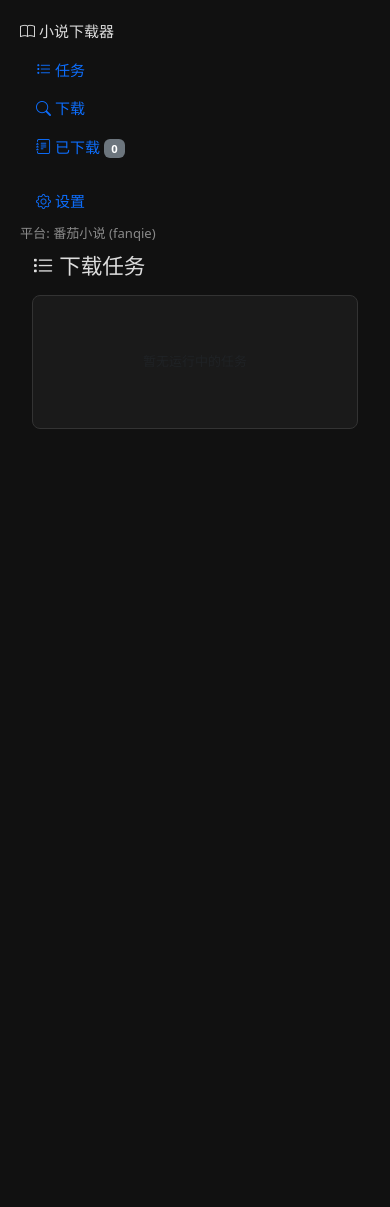
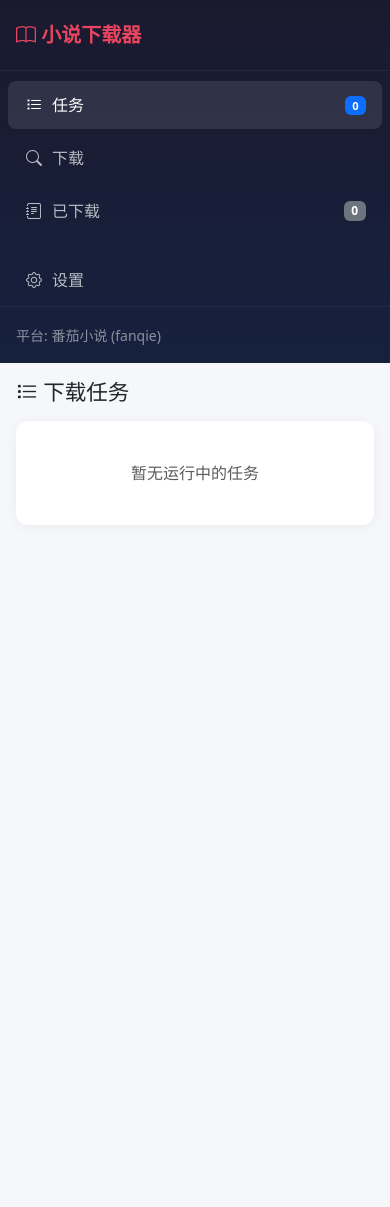
Before and after one commit to volcyano42/novel-downloader, a FastAPI app: page / in a window 390 px wide. Before the commit the page ends 429 px from the top, so only its background shows below. Run offline with FastAPI, Linux system fonts and the light colour scheme; data that the repository does not hold is empty; parts of the project's set-up code (start-up, migrations or seed data) failed here and were passed over.

Commit message:
修改: Bootstrap增强样式，侧边栏渐变/进度条/Toast

```diff
--- a/service/static/style.css
+++ b/service/static/style.css
@@ -1,163 +1,175 @@
-/* novel-downloader Web UI 全局样式 */
-:root {
-  --bg: #111;
-  --card: #1a1a1a;
-  --text: #ddd;
-  --muted: #888;
-  --accent: #4af;
-  --danger: #e55;
-  --success: #4a4;
-  --border: #333;
-  --tab-active: #222;
+/* ═══════════════════════════════════════════════════════════
+   novel-downloader Web UI — 自定义样式 (Bootstrap 增强)
+   ═══════════════════════════════════════════════════════════ */
+
+/* ── 侧边栏 ─────────────────────────────────────────────── */
+.sidebar {
+  min-height: 100vh;
+  background: linear-gradient(180deg, #1a1a2e 0%, #16213e 100%);
+  position: fixed;
+  top: 0; left: 0; bottom: 0;
+  z-index: 100;
 }
-* { margin:0; padding:0; box-sizing:border-box; }
-body {
-  font: 15px/1.5 system-ui, sans-serif;
-  background: var(--bg);
-  color: var(--text);
-  max-width: 960px;
-  margin: 0 auto;
-  padding: 20px;
+.sidebar .brand {
+  padding: 1.25rem 1rem;
+  color: #e94560;
+  font-size: 1.25rem;
+  font-weight: 700;
+  border-bottom: 1px solid rgba(255,255,255,.05);
+}
+.sidebar .nav-link {
+  color: rgba(255,255,255,.7);
+  padding: .75rem 1rem;
+  border-radius: .5rem;
+  margin: .15rem .5rem;
+  transition: all .2s;
+  background: none;
+  border: none;
+  width: calc(100% - 1rem);
+  text-align: left;
+  display: flex;
+  align-items: center;
+}
+.sidebar .nav-link:hover,
+.sidebar .nav-link.active {
+  color: #fff;
+  background: rgba(255,255,255,.1);
+}
+.sidebar .nav-link i {
+  margin-right: .5rem;
+  width: 1.25rem;
+  text-align: center;
+}
+.sidebar-footer {
+  padding: 1rem;
+  border-top: 1px solid rgba(255,255,255,.05);
+  position: absolute;
+  bottom: 0;
+  left: 0;
+  right: 0;
+}
+.task-count-badge { font-size: .7rem; }
+
+/* ── 主内容区 ───────────────────────────────────────────── */
+.main-content {
+  padding: 1.5rem 2rem;
+  margin-left: 16.66666667%;
+  min-height: 100vh;
+  background: #f5f7fa;
 }
 
-/* ── 标题 ───────────────────────────────────── */
-h1 { margin-bottom: 6px; font-size: 22px; }
-.status-bar {
-  font-size: 13px;
-  color: var(--muted);
-  margin-bottom: 16px;
-  display: flex;
-  flex-wrap: wrap;
-  gap: 12px;
+/* ── 面板切换 ───────────────────────────────────────────── */
+.panel.hidden { display: none !important; }
+
+/* ── 卡片微调 ───────────────────────────────────────────── */
+.card {
+  border: none;
+  border-radius: .75rem;
+  box-shadow: 0 2px 12px rgba(0,0,0,.05);
+  margin-bottom: 1rem;
 }
-.status-bar a { color: var(--accent); text-decoration: none; }
-
-/* ── Tab 导航 ────────────────────────────────── */
-.tabs {
-  display: flex;
-  gap: 0;
-  border-bottom: 2px solid var(--border);
-  margin-bottom: 16px;
-}
-.tab-btn {
-  background: none;
-  border: none;
-  color: var(--muted);
-  padding: 10px 20px;
-  cursor: pointer;
-  font-size: 14px;
+.card-header {
+  background: transparent;
+  border-bottom: 1px solid #eee;
   font-weight: 600;
-  border-bottom: 2px solid transparent;
-  margin-bottom: -2px;
-  transition: color .15s, border-color .15s;
-}
-.tab-btn:hover { color: var(--text); }
-.tab-btn.active {
-  color: var(--accent);
-  border-bottom-color: var(--accent);
-  background: var(--tab-active);
+  padding: 1rem 1.25rem;
 }
 
-/* ── 卡片 ────────────────────────────────────── */
-.card {
-  background: var(--card);
-  border: 1px solid var(--border);
-  border-radius: 8px;
-  padding: 16px;
-  margin-bottom: 16px;
-}
-.card h2 { font-size: 16px; margin-bottom: 10px; }
-.card h3 { font-size: 14px; margin-bottom: 8px; color: var(--muted); }
-
-/* ── 表单控件 ────────────────────────────────── */
-.row {
-  display: flex;
-  gap: 10px;
-  flex-wrap: wrap;
-  align-items: center;
-}
-input, button, select, textarea {
-  background: #222;
-  color: var(--text);
-  border: 1px solid var(--border);
-  border-radius: 6px;
-  padding: 8px 14px;
-  font: inherit;
-}
-input:focus, select:focus, textarea:focus {
-  outline: none;
-  border-color: var(--accent);
-}
-input { flex: 1; min-width: 180px; }
-button {
-  cursor: pointer;
-  background: var(--accent);
-  color: #000;
-  border: none;
-  font-weight: 600;
-  white-space: nowrap;
-}
-button:hover { opacity: .88; }
-button:disabled { opacity: .4; cursor: default; }
-.btn-success { background: var(--success); color: #000; }
-.btn-danger  { background: var(--danger); }
-.btn-muted   { background: #444; color: var(--text); }
-.btn-sm      { padding: 4px 10px; font-size: 13px; }
-
-/* ── 列表 ────────────────────────────────────── */
-.list-item {
-  padding: 12px;
-  border-bottom: 1px solid var(--border);
+/* ── 搜索 ───────────────────────────────────────────────── */
+.search-result-item {
   display: flex;
   justify-content: space-between;
   align-items: center;
-  flex-wrap: wrap;
-  gap: 8px;
+  padding: .6rem .75rem;
+  background: #f8f9fa;
+  border-radius: .5rem;
+  margin-bottom: .35rem;
 }
-.list-item:last-child { border-bottom: none; }
-.tag {
-  display: inline-block;
-  background: #333;
-  color: var(--muted);
-  padding: 2px 8px;
-  border-radius: 4px;
-  font-size: 12px;
-  margin-right: 4px;
+.search-result-item .sr-title { font-weight: 600; }
+.search-result-item .sr-meta { font-size: .85rem; color: #6c757d; margin-left: .5rem; }
+
+/* ── 已下载分组表格 ──────────────────────────────────────── */
+.novel-table-wrap {
+  margin-bottom: 1.25rem;
+}
+.table-group-header {
+  display: flex;
+  justify-content: space-between;
+  align-items: center;
+  padding: .75rem 1rem;
+  background: #f8f9fa;
+  border-radius: .5rem;
+  cursor: pointer;
+  user-select: none;
+  font-weight: 600;
+}
+.table-group-header:hover { background: #e9ecef; }
+.table-group-header.collapsed .group-arrow { transform: rotate(-90deg); }
+.group-arrow { transition: transform .2s; font-size: .8rem; color: #6c757d; }
+.table-group-body.hidden { display: none; }
+
+.novel-table { width: 100%; }
+.novel-table th {
+  font-size: .75rem;
+  font-weight: 600;
+  color: #6c757d;
+  text-transform: uppercase;
+  padding: .5rem .75rem;
+  border-bottom: 2px solid #dee2e6;
+}
+.novel-table td {
+  padding: .6rem .75rem;
+  vertical-align: middle;
+  border-bottom: 1px solid #eee;
+  font-size: .9rem;
+}
+.novel-table tr:hover td { background: #f8f9fa; }
+
+
+.actions-cell { display: flex; gap: .25rem; white-space: nowrap; }
+
+/* ── 任务卡片 ───────────────────────────────────────────── */
+.task-item {
+  background: #f8f9fa;
+  border-radius: .5rem;
+  padding: .75rem 1rem;
+  margin-bottom: .5rem;
+}
+.task-item .progress {
+  height: 6px;
+  flex: 1;
 }
 
-/* ── 日志面板 ────────────────────────────────── */
-#log {
-  background: #000;
-  border: 1px solid var(--border);
-  border-radius: 8px;
-  padding: 12px;
-  height: 260px;
-  overflow-y: auto;
-  font: 13px monospace;
-  white-space: pre-wrap;
+/* ── 空状态 ─────────────────────────────────────────────── */
+.empty-state {
+  text-align: center;
+  padding: 3rem 1rem;
+  color: #6c757d;
 }
-#log .info  { color: var(--muted); }
-#log .error { color: var(--danger); }
-#log .done  { color: var(--success); }
 
-/* ── 工具类 ──────────────────────────────────── */
-.hidden { display: none !important; }
-.flex-1 { flex: 1; min-width: 120px; }
-.mt-8  { margin-top: 8px; }
-.mt-16 { margin-top: 16px; }
-.mb-8  { margin-bottom: 8px; }
-.text-muted { color: var(--muted); font-size: 13px; }
-.spinner {
-  display: inline-block;
-  width: 14px; height: 14px;
-  border: 2px solid var(--muted);
-  border-top-color: var(--accent);
-  border-radius: 50%;
-  animation: spin .6s linear infinite;
+/* ── 消息区域 ───────────────────────────────────────────── */
+#message-area .alert {
+  margin-bottom: .75rem;
+  animation: msg-in .3s ease;
 }
-@keyframes spin { to { transform: rotate(360deg); } }
+@keyframes msg-in { from { opacity:0; transform: translateY(-10px); } to { opacity:1; transform: translateY(0); } }
 
-/* ── 搜索结果显示区 ──────────────────────────── */
-#search-results { margin-top: 10px; }
-#search-results .list-item .title { font-weight: 600; }
-#search-results .list-item .meta { font-size: 13px; color: var(--muted); }
+/* ── 站点配置可折叠 ──────────────────────────────────────── */
+#site-config-card .card-header.collapsed .group-arrow { transform: rotate(-90deg); }
+#site-config-card .group-arrow {
+  transition: transform .2s;
+  font-size: .8rem;
+  color: #6c757d;
+}
+#site-config-card .card-header { display: flex; align-items: center; }
+#site-config-card .site-config-label { flex: 1; text-align: center; font-weight: 600; }
+
+/* ── 响应式 ─────────────────────────────────────────────── */
+@media (max-width: 768px) {
+  .sidebar {
+    position: relative;
+    min-height: auto;
+  }
+  .sidebar-footer { position: relative; }
+  .main-content { margin-left: 0; padding: 1rem; }
+}
```
